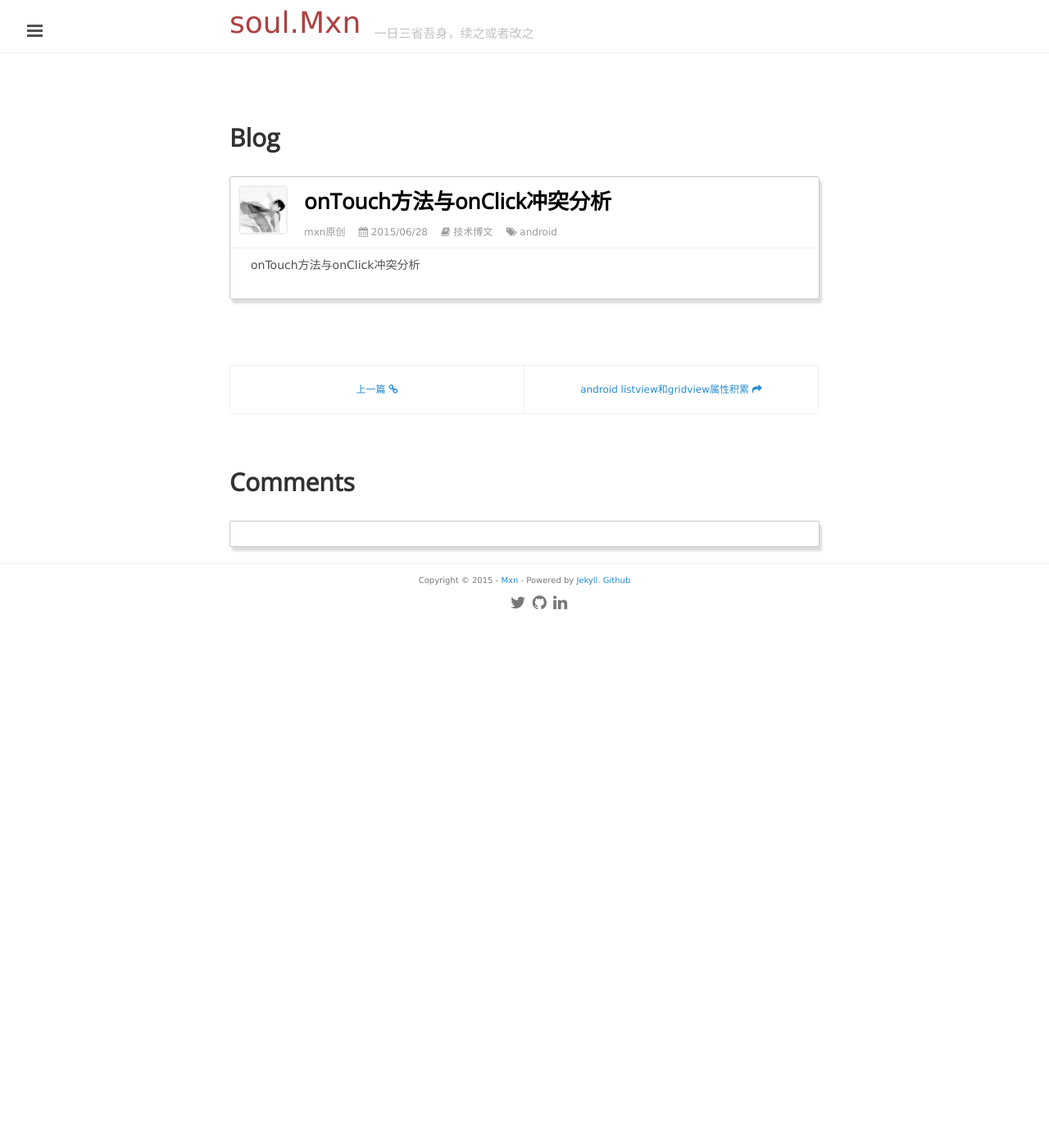
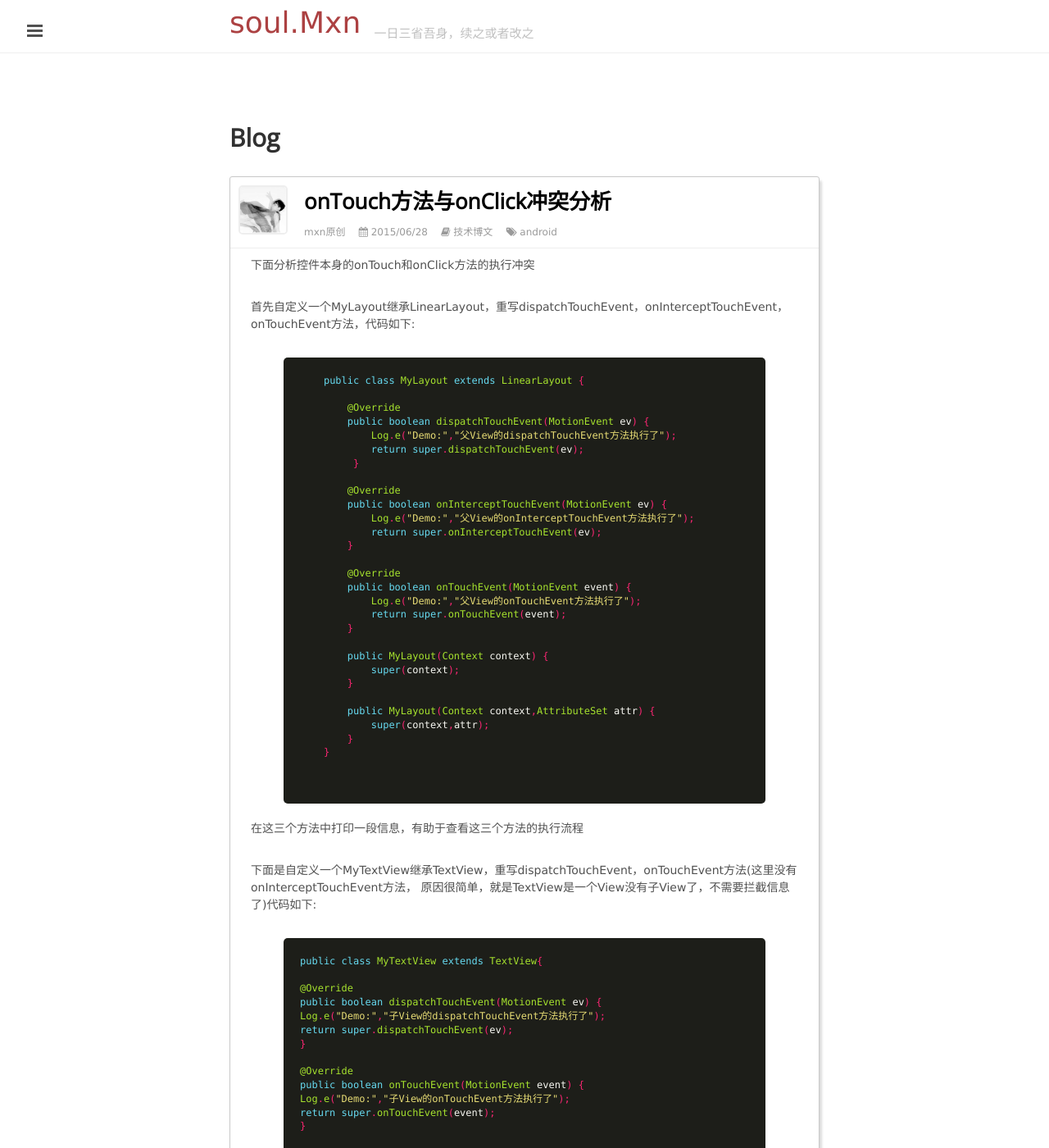
Before and after one commit to mxn21/mxn21.github.io, a Jekyll site: the page built from _posts/2015-6-28-onTouch方法与onClick冲突分析.md, in a window 1280 px wide and 1400 px high. Shown: the whole window at 82% size. Built offline with Jekyll 4.4.1, drawn with Linux system fonts in a browser that asks for light colours; Markdown is read by kramdown in place of the engine named in the settings; comment, search, counter and statistics services are not loaded; some of the changed text lies outside the part shown.

Commit message:
1312312
123123

```diff
--- a/_posts/2015-6-28-onTouch方法与onClick冲突分析.md
+++ b/_posts/2015-6-28-onTouch方法与onClick冲突分析.md
@@ -6,4 +6,74 @@
 tag: [android]
 ---
 
-onTouch方法与onClick冲突分析
+下面分析控件本身的onTouch和onClick方法的执行冲突
+
+首先自定义一个MyLayout继承LinearLayout，重写dispatchTouchEvent，onInterceptTouchEvent，onTouchEvent方法，代码如下:
+
+    {% highlight java  %}
+    public class MyLayout extends LinearLayout {
+
+        @Override
+        public boolean dispatchTouchEvent(MotionEvent ev) {
+            Log.e("Demo:","父View的dispatchTouchEvent方法执行了");
+            return super.dispatchTouchEvent(ev);
+         }
+
+        @Override
+        public boolean onInterceptTouchEvent(MotionEvent ev) {
+            Log.e("Demo:","父View的onInterceptTouchEvent方法执行了");
+            return super.onInterceptTouchEvent(ev);
+        }
+
+        @Override
+        public boolean onTouchEvent(MotionEvent event) {
+            Log.e("Demo:","父View的onTouchEvent方法执行了");
+            return super.onTouchEvent(event);
+        }
+
+        public MyLayout(Context context) {
+            super(context);
+        }
+
+        public MyLayout(Context context,AttributeSet attr) {
+            super(context,attr);
+        }
+    }
+
+    {% endhighlight %}
+
+在这三个方法中打印一段信息，有助于查看这三个方法的执行流程
+
+下面是自定义一个MyTextView继承TextView，重写dispatchTouchEvent，onTouchEvent方法(这里没有onInterceptTouchEvent方法，
+原因很简单，就是TextView是一个View没有子View了，不需要拦截信息了)代码如下:
+
+    {% highlight java  %}
+public class MyTextView extends TextView{
+
+@Override
+public boolean dispatchTouchEvent(MotionEvent ev) {
+Log.e("Demo:","子View的dispatchTouchEvent方法执行了");
+return super.dispatchTouchEvent(ev);
+}
+
+@Override
+public boolean onTouchEvent(MotionEvent event) {
+Log.e("Demo:","子View的onTouchEvent方法执行了");
+return super.onTouchEvent(event);
+}
+
+public MyTextView(Context context) {
+super(context);
+}
+
+public MyTextView(Context context, AttributeSet attrs) {
+super(context, attrs);
+}
+
+public MyTextView(Context context, AttributeSet attrs,int defStyle) {
+super(context, attrs, defStyle);
+}
+
+}
+
+        {% endhighlight %}
```
